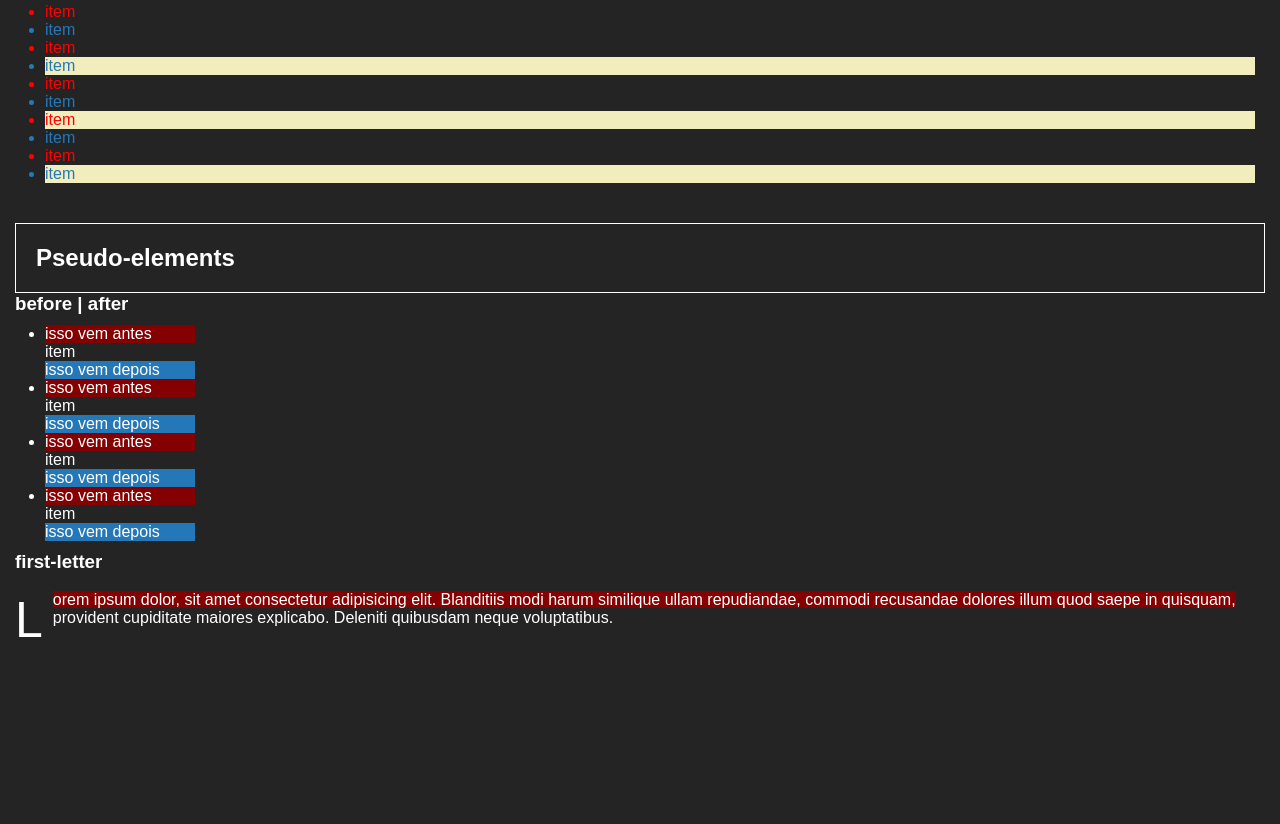
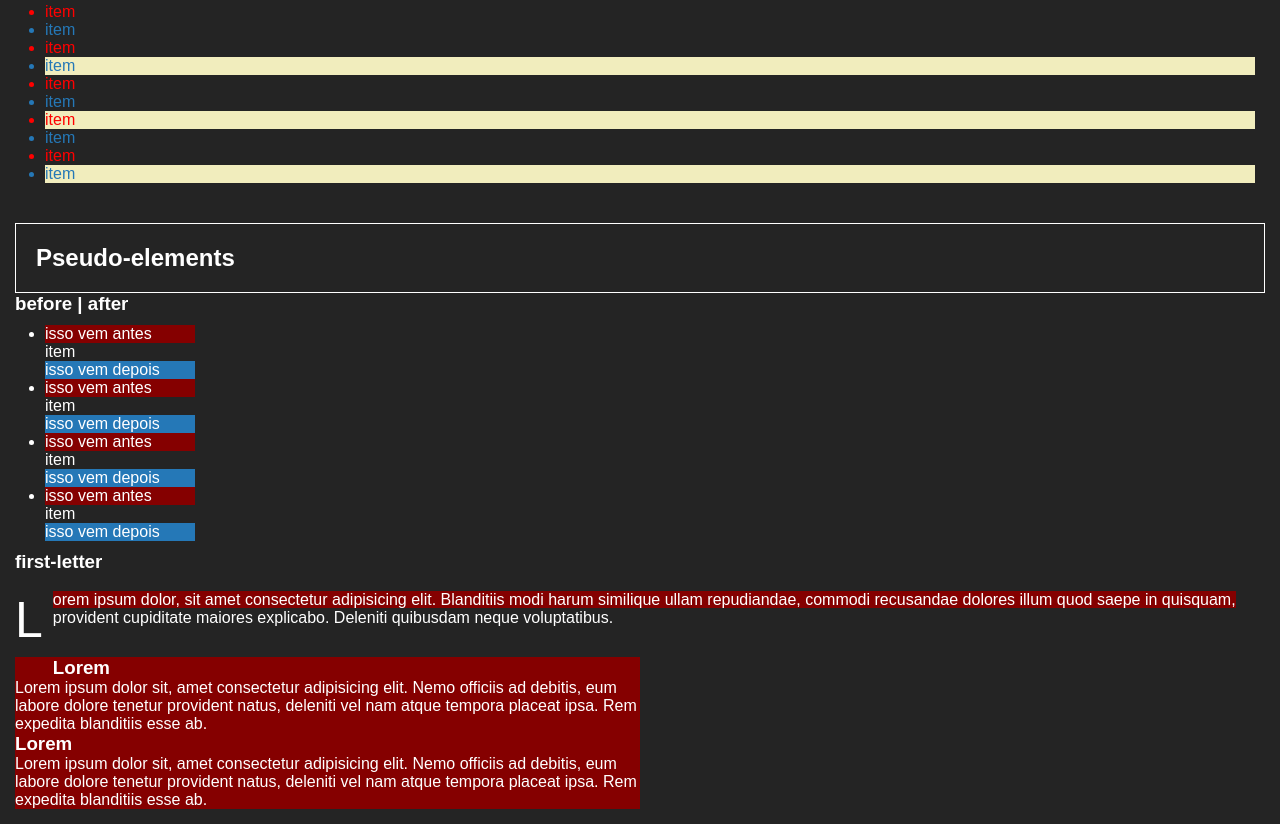
Before and after one commit to NettoMarcos/Estudos_HTML_CSS, a plain HTML site: page CSS_estudo/index.html in a window 1280 px wide. Shown: the part 909-1733 px from the top of the page. Before the commit the page ends 1568 px from the top, so only its background shows below. Drawn offline with Linux system fonts and the light colour scheme.

Commit message:
add float-display and box-model

```diff
--- a/CSS_estudo/index.html
+++ b/CSS_estudo/index.html
@@ -120,6 +120,25 @@
             </article>
 
         </section>
+        <section>
+            <div class="texto">
+                <h3>Lorem</h3>
+                <p>
+                    Lorem ipsum dolor sit, amet consectetur adipisicing elit. Nemo officiis ad debitis, eum labore dolore
+                    tenetur provident natus, deleniti vel nam atque tempora placeat ipsa. Rem expedita blanditiis esse
+                    ab.
+                </p>
+            </div>
+
+            <div class="texto">
+                <h3>Lorem</h3>
+                <p>
+                    Lorem ipsum dolor sit, amet consectetur adipisicing elit. Nemo officiis ad debitis, eum labore dolore
+                    tenetur provident natus, deleniti vel nam atque tempora placeat ipsa. Rem expedita blanditiis esse
+                    ab.
+                </p>
+            </div>
+        </section>
     </main>
 </body>
 </html>
--- a/CSS_estudo/style.css
+++ b/CSS_estudo/style.css
@@ -165,3 +165,9 @@ ul{
 .first_letter p::selection{
     background-color: #2578b7;
 }
+
+.texto{
+    display: block;
+    background: #850000;
+    width: 50%;
+}
--- /dev/null
+++ b/box-model/style.css
@@ -0,0 +1,16 @@
+.texto{
+    box-sizing: border-box;
+    background: red;
+    width: 100%;
+    height: 100%;
+    max-width: 600px;
+    max-height: 500px;
+    min-width: 0;
+    min-height: 100px;
+    overflow: auto;
+    margin: 0 auto;
+    margin: 0 auto 50px auto;
+    padding: 50px;
+    border: 5px solid black;
+
+}
--- /dev/null
+++ b/float_display/style.css
@@ -0,0 +1,22 @@
+*{
+    margin: 0;
+    padding: 0;
+}
+.grid::after{
+    content: '';
+    display: block;
+    clear: both;
+}
+.grid .col{
+    box-sizing: border-box;
+    width: 33.33%;
+    height: 300px;
+    float: left;
+    padding: 15px;
+}
+
+.grid .col-content{
+    width: 100%;
+    height: 100%;
+    background: red;
+}
```
Also changed, not shown: box-model/index.html (added, +23 -0 lines), float_display/index.html (added, +45 -0 lines).
